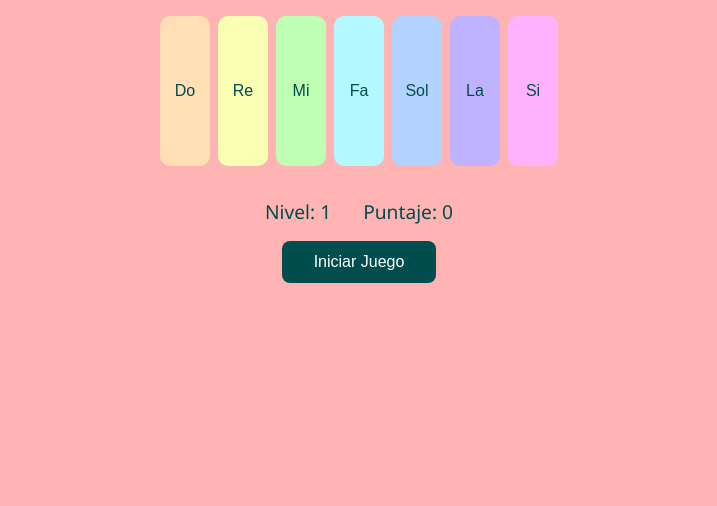
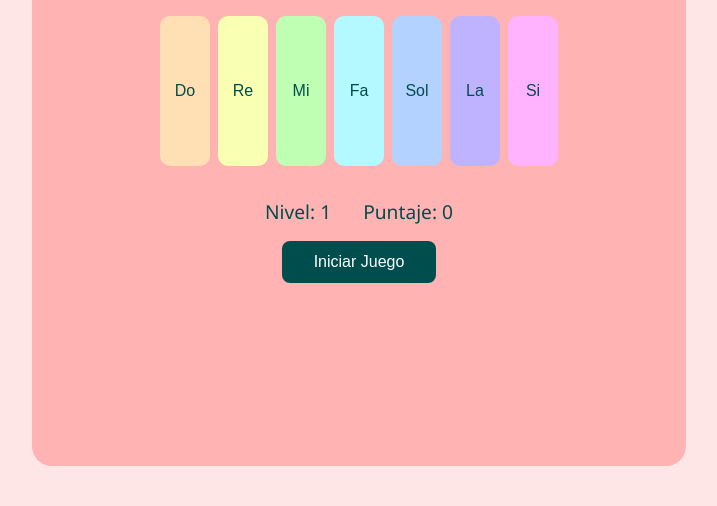
Before and after one commit to angelajasso/music_game, a plain HTML site: page index.html in a window 1280 px wide. Shown: the part 294-800 px from the top of the page, without its empty margins (281-998 px from the left). Drawn offline with Linux system fonts and the light colour scheme.

Commit message:
center game container

```diff
--- a/css/style.css
+++ b/css/style.css
@@ -26,11 +26,15 @@ body {
   justify-content: center;
   align-items: center;
   height: 100vh;
+  --l: 95%;
 }
 
 .game-container {
   text-align: center;
-  width: 600px;
+  border-radius: 20px;
+  padding: 8rem;
+  align-content: center;
+  height: 90vh;
 }
 
 h1 {
```
